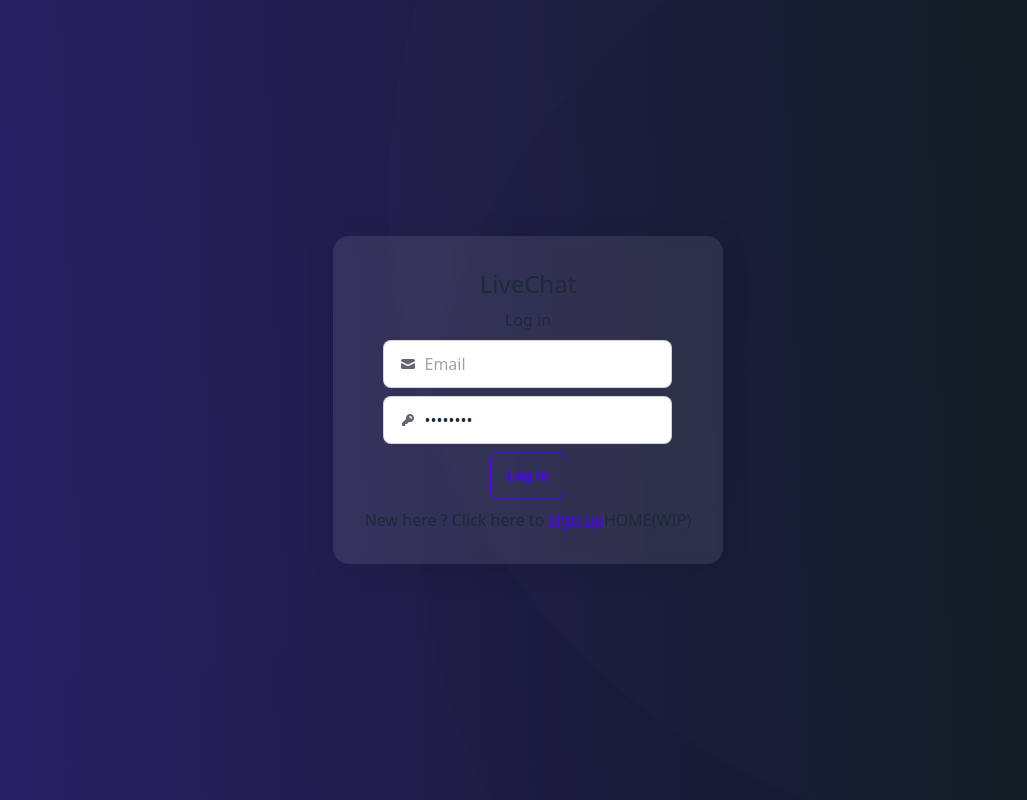
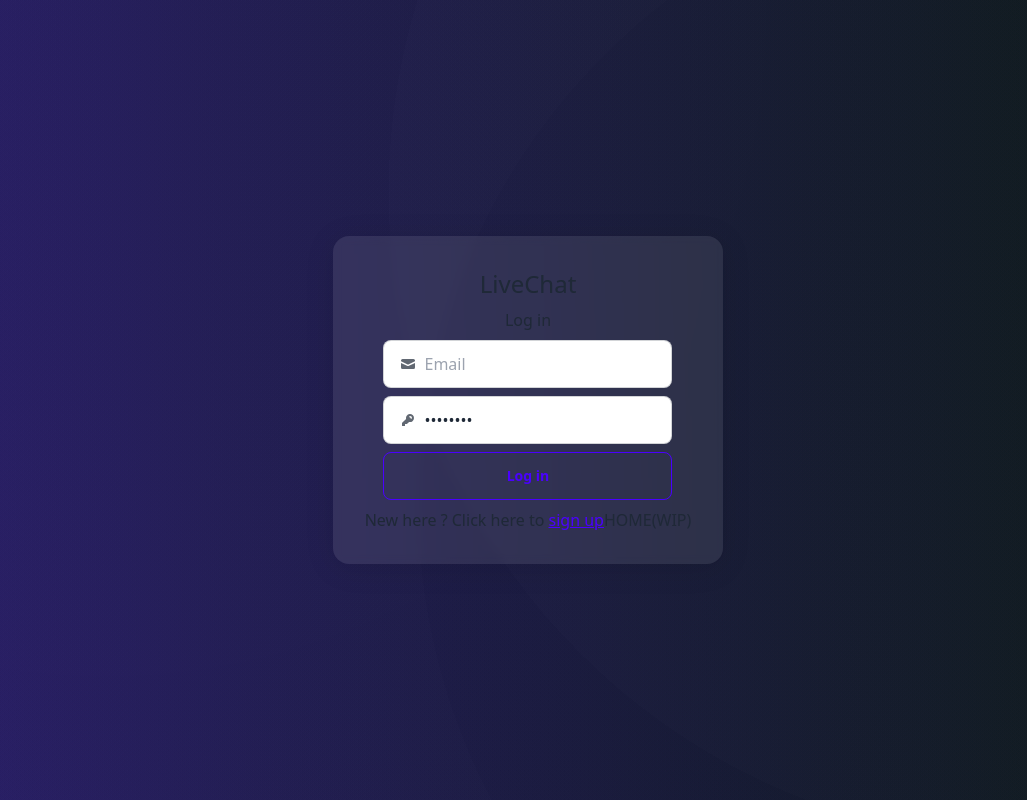
Before and after one commit to Hachounet/livechat-frontend, a React (Vite) app: page / in a window 1280 px wide. Shown: the whole page, without its empty margins (112-1139 px from the left). Built offline with nearby package versions, Linux system fonts and the light colour scheme.

Commit message:
FEAT Login comp

```diff
--- a/src/components/AuthenticationTitle.jsx
+++ b/src/components/AuthenticationTitle.jsx
@@ -1,17 +1,89 @@
 import EmailInput from './EmailInput';
 import PasswordInput from './PasswordInput';
-
+import { siteURL } from '../DevHub';
 import { Link } from 'react-router-dom';
+import { useState } from 'react';
+import { useChatContext } from '../ChatContext';
 
 export default function AuthenticationTitle() {
+  const { setLogged } = useChatContext();
+
+  const [errors, setErrors] = useState([]);
+  const [successMessage, setSuccessMessage] = useState('');
+
+  const handleSubmit = (event) => {
+    event.preventDefault(); // Empêcher la soumission par défaut du formulaire
+
+    const formData = new FormData(event.target);
+    const formValues = Object.fromEntries(formData.entries());
+
+    fetch(`${siteURL}/auth/login`, {
+      method: 'POST',
+      headers: {
+        'Content-Type': 'application/json',
+      },
+      body: JSON.stringify(formValues),
+    })
+      .then((response) => {
+        return response
+          .json()
+          .then((data) => ({ data, status: response.status }));
+      })
+      .then(({ data, status }) => {
+        if (status === 400) {
+          setErrors(data.errors);
+          setSuccessMessage('');
+        } else {
+          setSuccessMessage(data.message);
+          setErrors([]);
+          localStorage.setItem('accessToken', data.accessToken);
+          setLogged(true);
+
+          setTimeout(() => {
+            window.location.href = '/home';
+          }, 1000);
+        }
+      })
+      // eslint-disable-next-line no-unused-vars
+      .catch((err) => {
+        setErrors([{ msg: 'Something went wrong. Please try again later.' }]);
+      });
+  };
+
   return (
     <div className="flex justify-center items-center min-w-[100%]">
       <div className=" p-8 min-h-[33%] flex items-center justify-center flex-col gap-2 custom-glassmorphism-bg rounded-2xl ">
         <span className=" text-2xl">LiveChat</span>
         <span>Log in</span>
-        <EmailInput />
-        <PasswordInput />
-        <button className="btn btn-outline btn-primary">Log in</button>
+        {successMessage && <span>{successMessage}</span>}
+        <form
+          onSubmit={handleSubmit}
+          method="POST"
+          className="flex flex-col gap-2"
+        >
+          <EmailInput />
+          <PasswordInput />
+          <button
+            type="submit"
+            className="btn btn-outline btn-primary"
+          >
+            Log in
+          </button>
+        </form>
+
+        {errors.length > 0 && (
+          <ul>
+            {errors.map((error, index) => (
+              <li
+                key={index}
+                className="text-red-500"
+              >
+                {error.msg}
+              </li>
+            ))}
+          </ul>
+        )}
+
         <span>
           New here ? Click here to{' '}
           <Link
```
